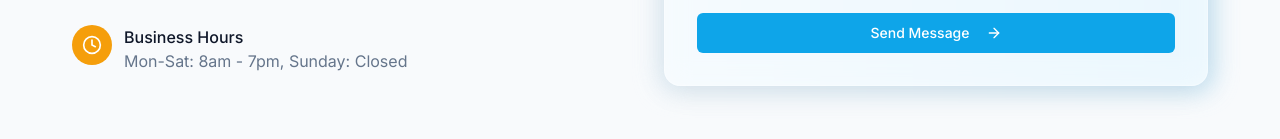
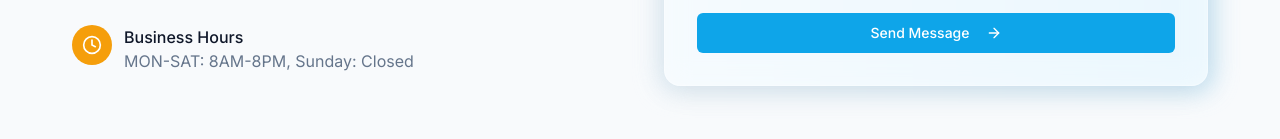
Before and after one commit to MomsLaundry/momslaundry-vijayawada, a React (Vite) app: page / in a window 1280 px wide. Shown: the part 3376-3515 px from the top of the page. Built offline with nearby package versions, Linux system fonts and the light colour scheme.

Commit message:
Update business hours
Update the displayed business hours in the contact section.

```diff
--- a/src/components/ContactSection.tsx
+++ b/src/components/ContactSection.tsx
@@ -54,7 +54,7 @@ const ContactSection = () => {
               <ContactInfo
                 icon={Clock}
                 title="Business Hours"
-                content="Mon-Sat: 8am - 7pm, Sunday: Closed"
+                content="MON-SAT: 8AM-8PM, Sunday: Closed"
                 className="bg-amber-500"
               />
             </div>
--- a/src/components/chat/ChatBox.tsx
+++ b/src/components/chat/ChatBox.tsx
@@ -27,7 +27,7 @@ const ChatBox = () => {
   // Auto-responses based on keywords
   const autoResponses: Record<string, string> = {
     "price": "Our pricing starts at $1.50 per pound for wash & fold service. We also offer pickup and delivery for a small fee.",
-    "hours": "We're open Monday through Saturday from 8am to 7pm. We're closed on Sundays.",
+    "hours": "We're open Monday through Saturday from 8AM to 8PM. We're closed on Sundays.",
     "delivery": "Yes, we offer pickup and delivery! The fee varies based on your location, typically between $5-10.",
     "time": "Turnaround time is usually 24-48 hours, but we also offer express service for an additional fee.",
     "location": "We're located at 123 Clean Street, Freshville, FL 12345."
```
